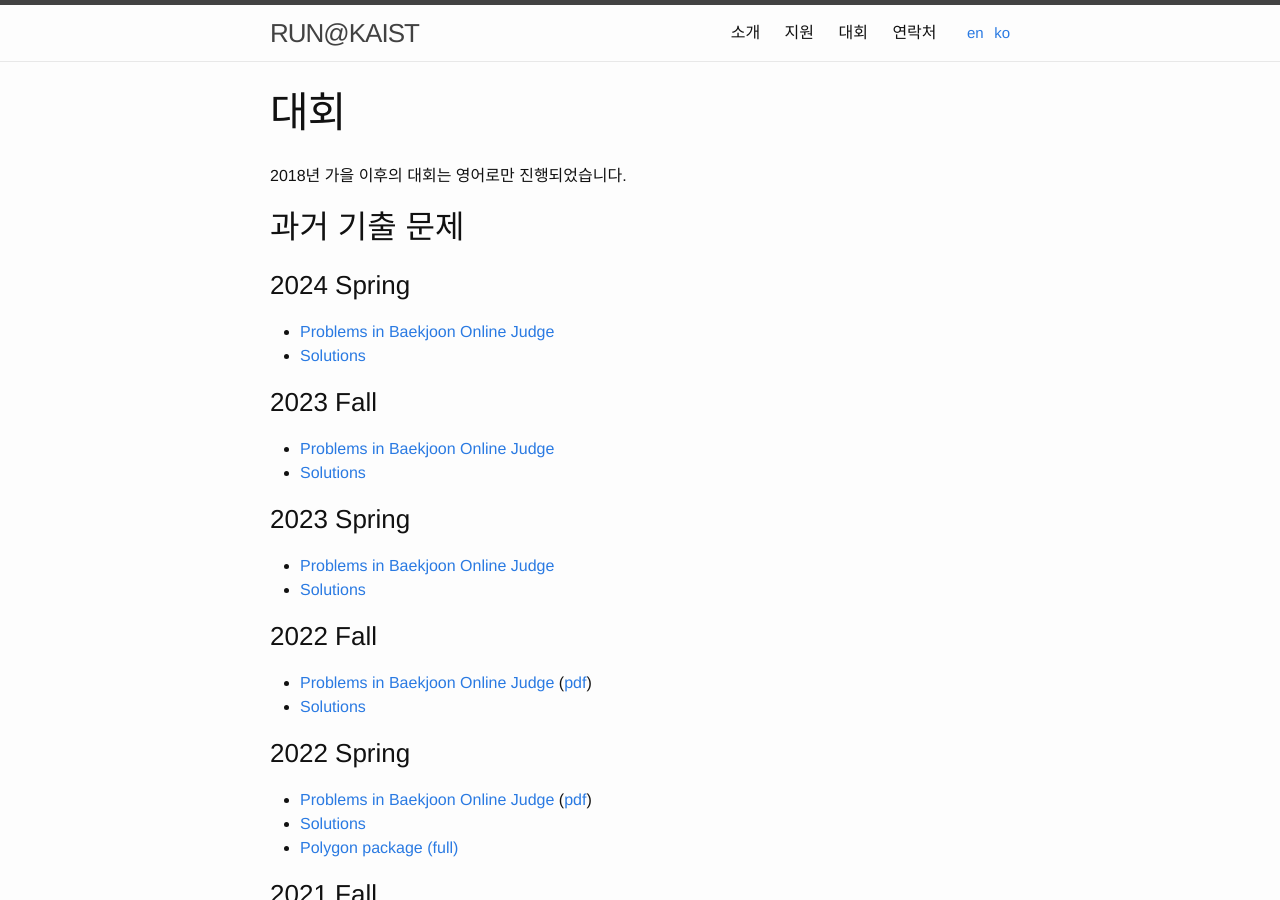
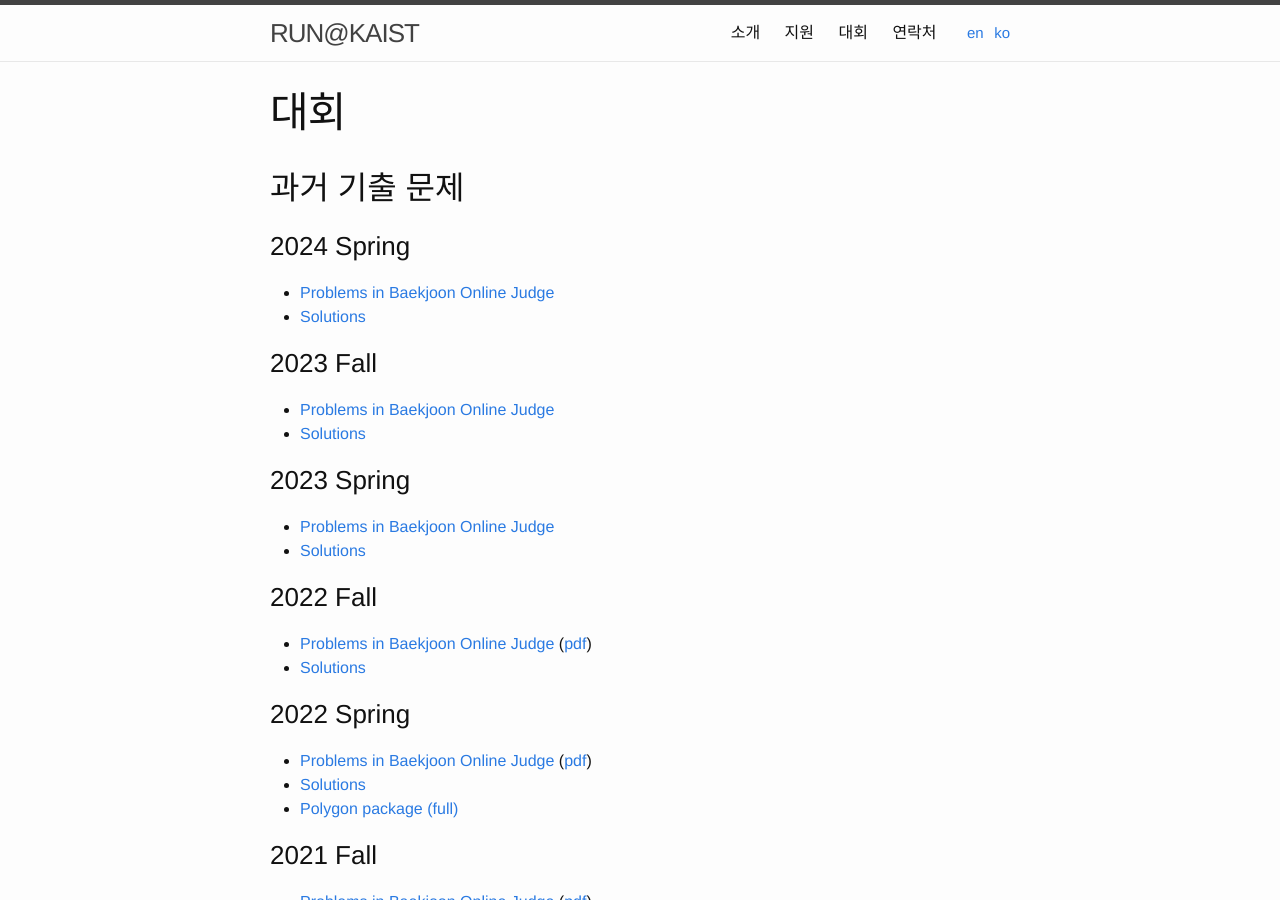
Before and after one commit to RUN-KAIST/kaist.run, a Jekyll site: the page built from contests/ko.md, in a window 1280 px wide and 900 px high. Built offline with Jekyll 4.4.1, drawn with Linux system fonts in a browser that asks for light colours.

Commit message:
modify contest

```diff
--- a/contests/ko.md
+++ b/contests/ko.md
@@ -6,8 +6,6 @@ ref: contests
 lang: ko
 order: 3
 ---
-
-2018년 가을 이후의 대회는 영어로만 진행되었습니다.
 
 ## 과거 기출 문제
 
```
Also changed, not shown: contests/en.md (+0 -2 lines).
